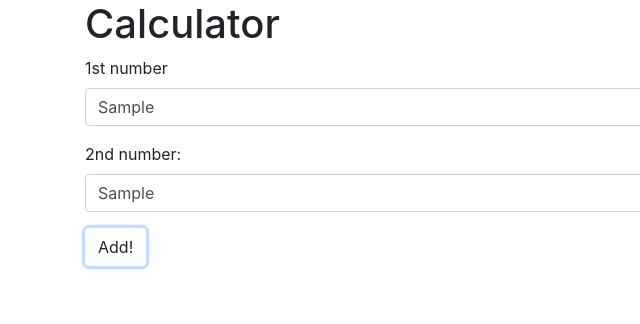
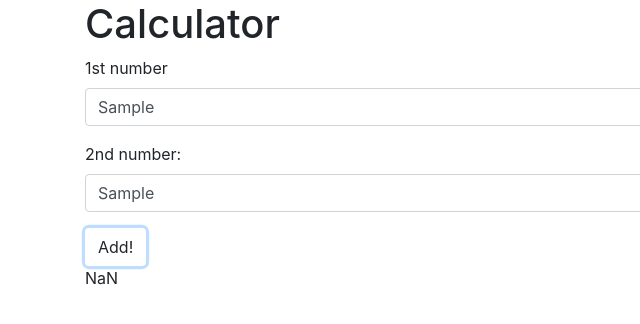
Before and after one commit to EricStratton/calculator, a plain HTML site: page index.html in a window 1280 px wide. Both pictures are taken after typing "Sample", "Sample" into the empty fields and a click on the button "Add!". Shown: the full height of the page, 0-640 px from the left. Drawn offline with Linux system fonts and the light colour scheme.

Commit message:
add functionality to calculator and return value in the html instead of an alert box
Co-authored-by: Erica Woodmansee <ewoodmansee@gmail.com>

```diff
--- a/index.html
+++ b/index.html
@@ -23,6 +23,9 @@
       </div>
       <button type="submit" class="btn">Add!</button>
     </form>
+    <div id="output">
+
+    </div>
 
   </div>
 </body>
--- a/js/scripts.js
+++ b/js/scripts.js
@@ -21,6 +21,7 @@ $(document).ready(function () {
     event.preventDefault();
     const number1 = parseInt($("#add1").val());
     const number2 = parseInt($("#add2").val());
-    alert(add(number1, number2));
+    const result = add(number1, number2);
+    $("#output").text(result);
   });
 });
```
